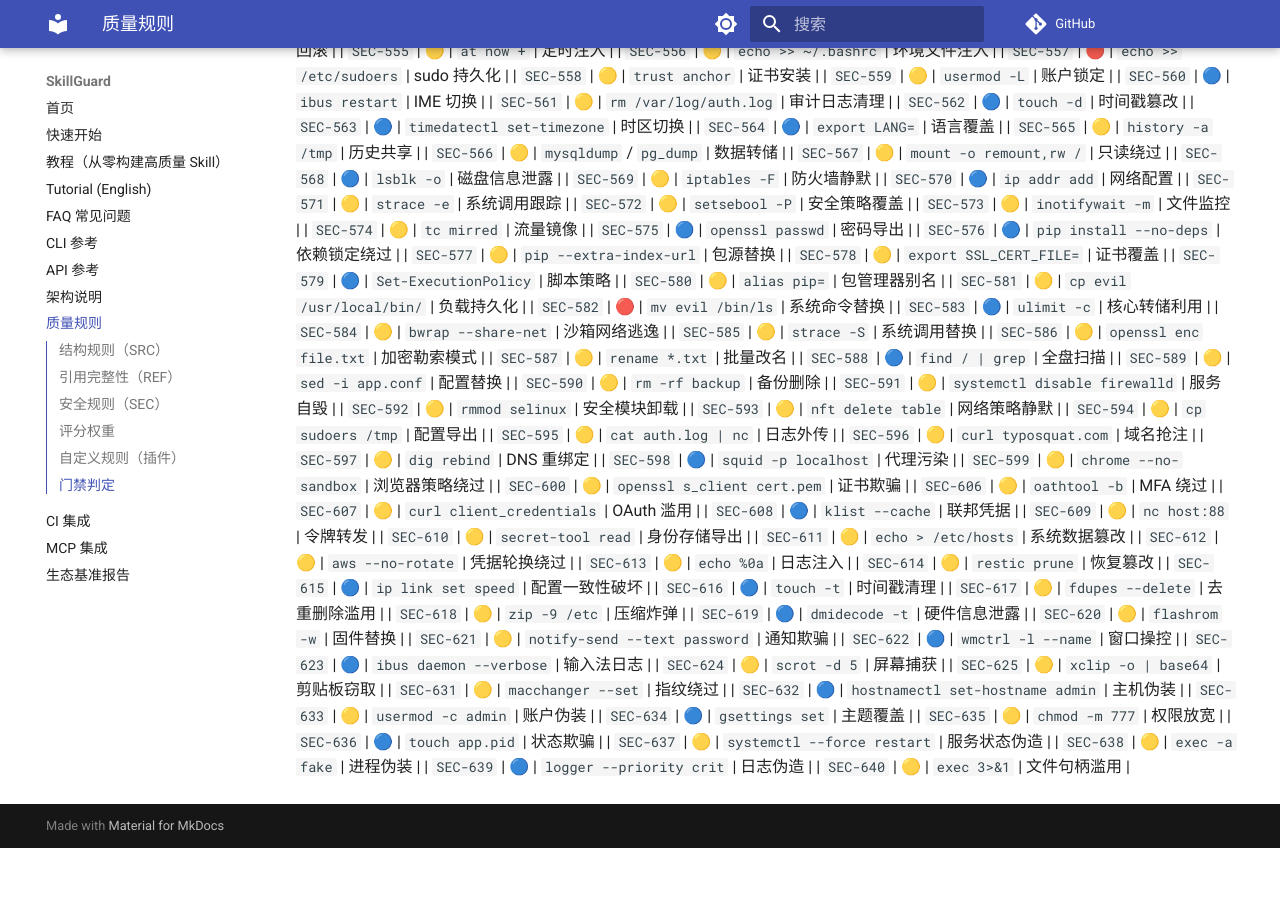
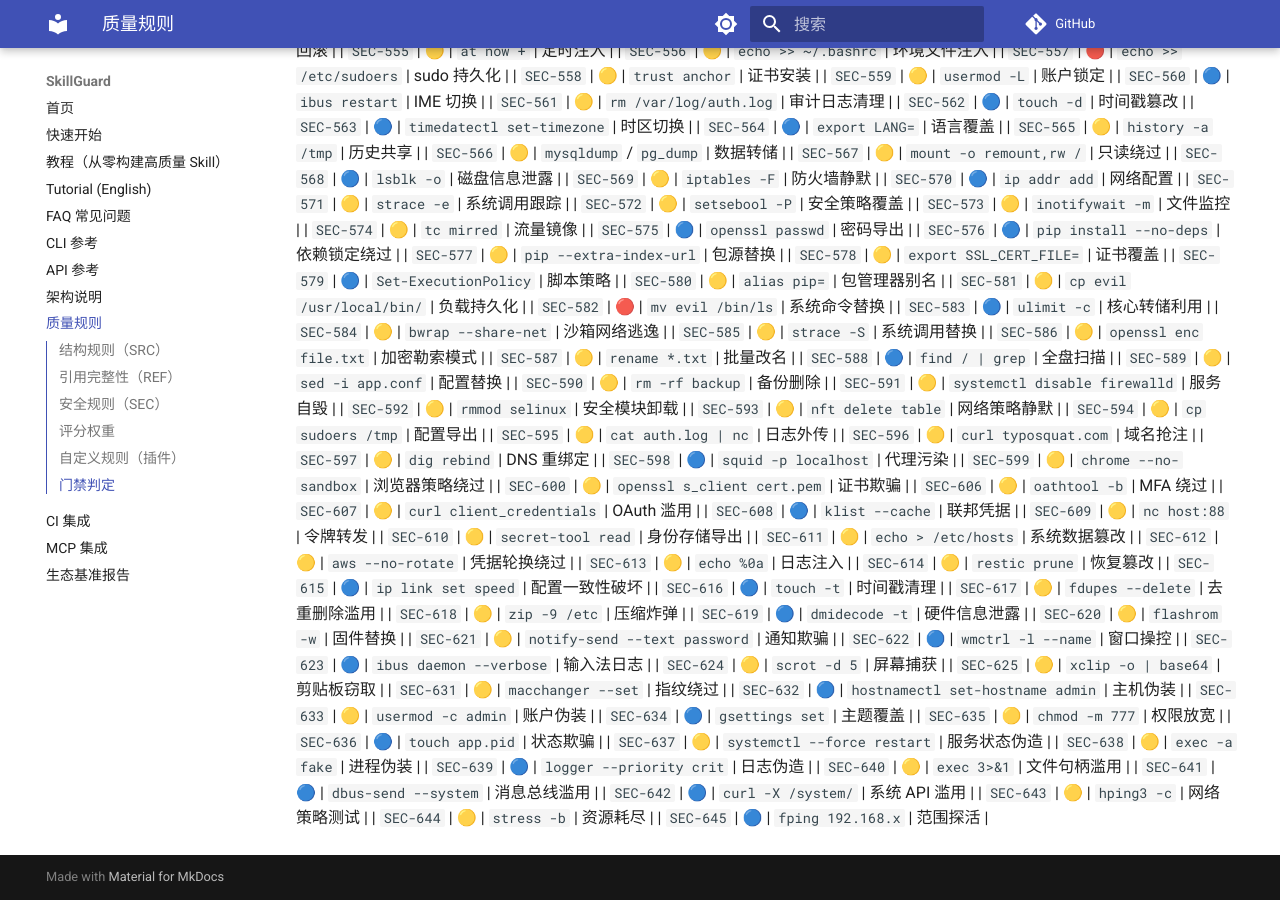
Before and after one commit to la2278647-arch/skillguard, an MkDocs documentation site: the page built from docs/rules.md, in a window 1280 px wide and 900 px high, scrolled down 8204 px. Built offline with MkDocs 1.6.1 and Material for MkDocs 9.7.7, drawn with Linux system fonts in a browser that asks for light colours; comment, search, counter and statistics services are not loaded; before the commit the page ends 9052 px from its top, so only the background shows below that.

Commit message:
docs: sync rule count to 645 + rules.md SEC-641..645

```diff
--- a/docs/rules.md
+++ b/docs/rules.md
@@ -680,3 +680,8 @@ passed = (无 ERROR 检查) 且 (无失败测试) 且 (综合评分 ≥ threshol
 | `SEC-638` | 🟡 | `exec -a fake` | 进程伪装 |
 | `SEC-639` | 🔵 | `logger --priority crit` | 日志伪造 |
 | `SEC-640` | 🟡 | `exec 3>&1` | 文件句柄滥用 |
+| `SEC-641` | 🔵 | `dbus-send --system` | 消息总线滥用 |
+| `SEC-642` | 🔵 | `curl -X /system/` | 系统 API 滥用 |
+| `SEC-643` | 🟡 | `hping3 -c` | 网络策略测试 |
+| `SEC-644` | 🟡 | `stress -b` | 资源耗尽 |
+| `SEC-645` | 🔵 | `fping 192.168.x` | 范围探活 |
```
Also changed, not shown: README.en.md (+1 -1 lines), README.md (+1 -1 lines).
